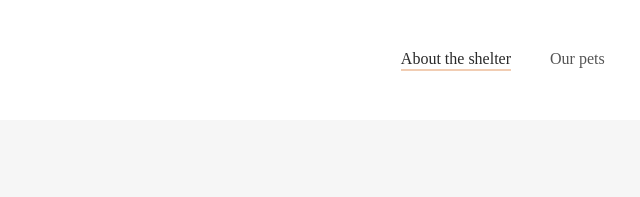
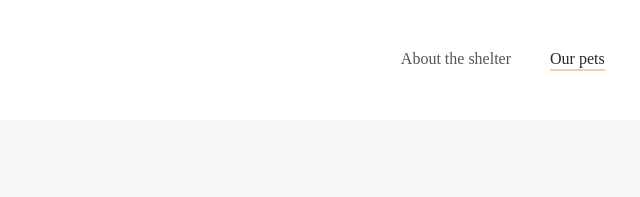
Before and after one commit to pdlmn/virtual-keyboard, a plain HTML site: page shelter/pages/pets/index.html in a window 1280 px wide. Shown: the top 197 px of the page, 397-1037 px from the left. Drawn offline with Linux system fonts and the light colour scheme.

Commit message:
fix: chage active link on pets page to the correct one

```diff
--- a/shelter/pages/pets/index.html
+++ b/shelter/pages/pets/index.html
@@ -18,8 +18,8 @@
       </div>
       <nav class="nav-menu">
         <ul>
-          <li><a class="active-link" href="#">About the shelter</a></li>
-          <li><a class="link" href="../pets/index.html">Our pets</a></li>
+          <li><a class="link" href="../main/index.html">About the shelter</a></li>
+          <li><a class="active-link" href="../pets/index.html">Our pets</a></li>
           <li><a class="link" href="#help">Help the shelter</a></li>
           <li><a class="link" href="#footer">Contacts</a></li>
         </ul>
```
